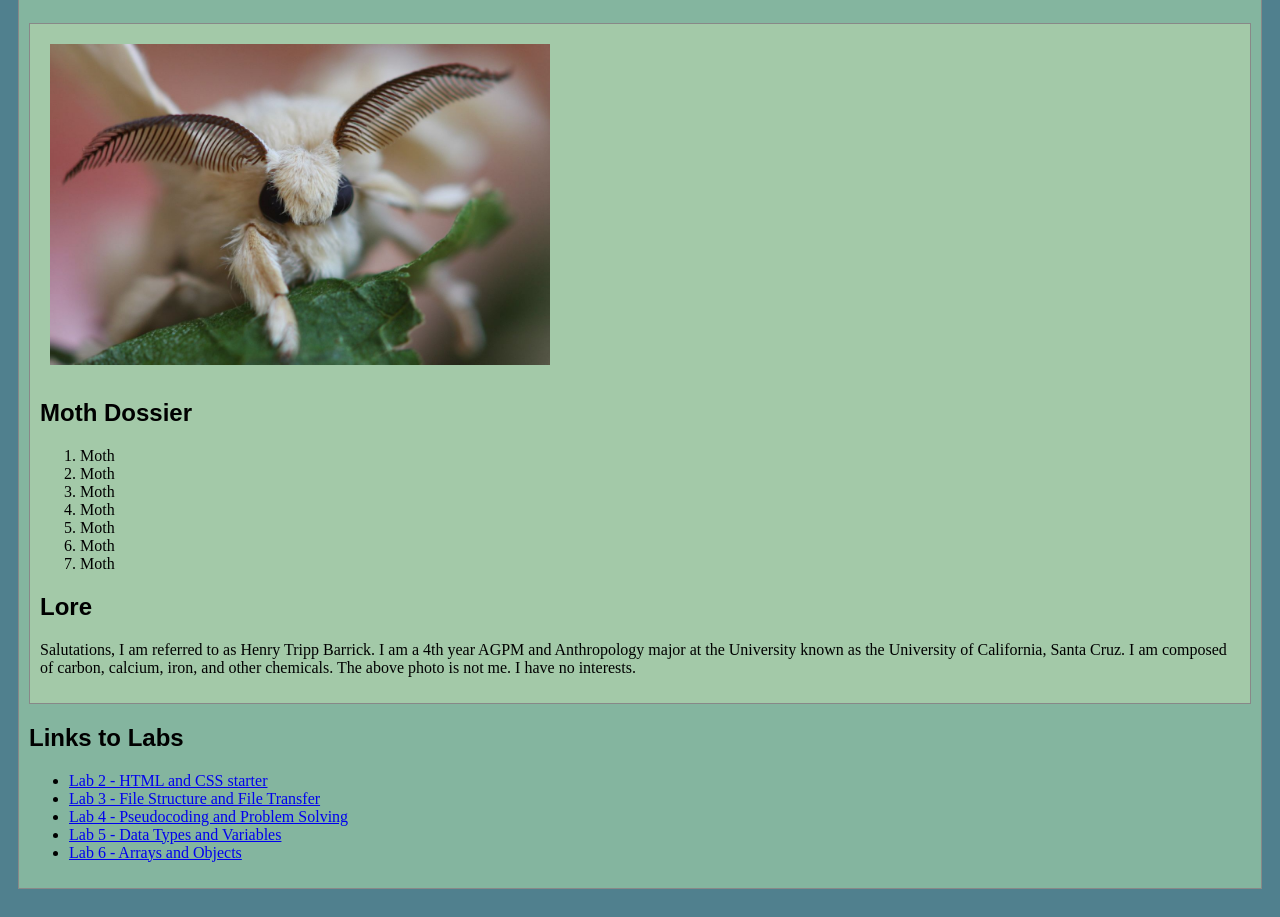
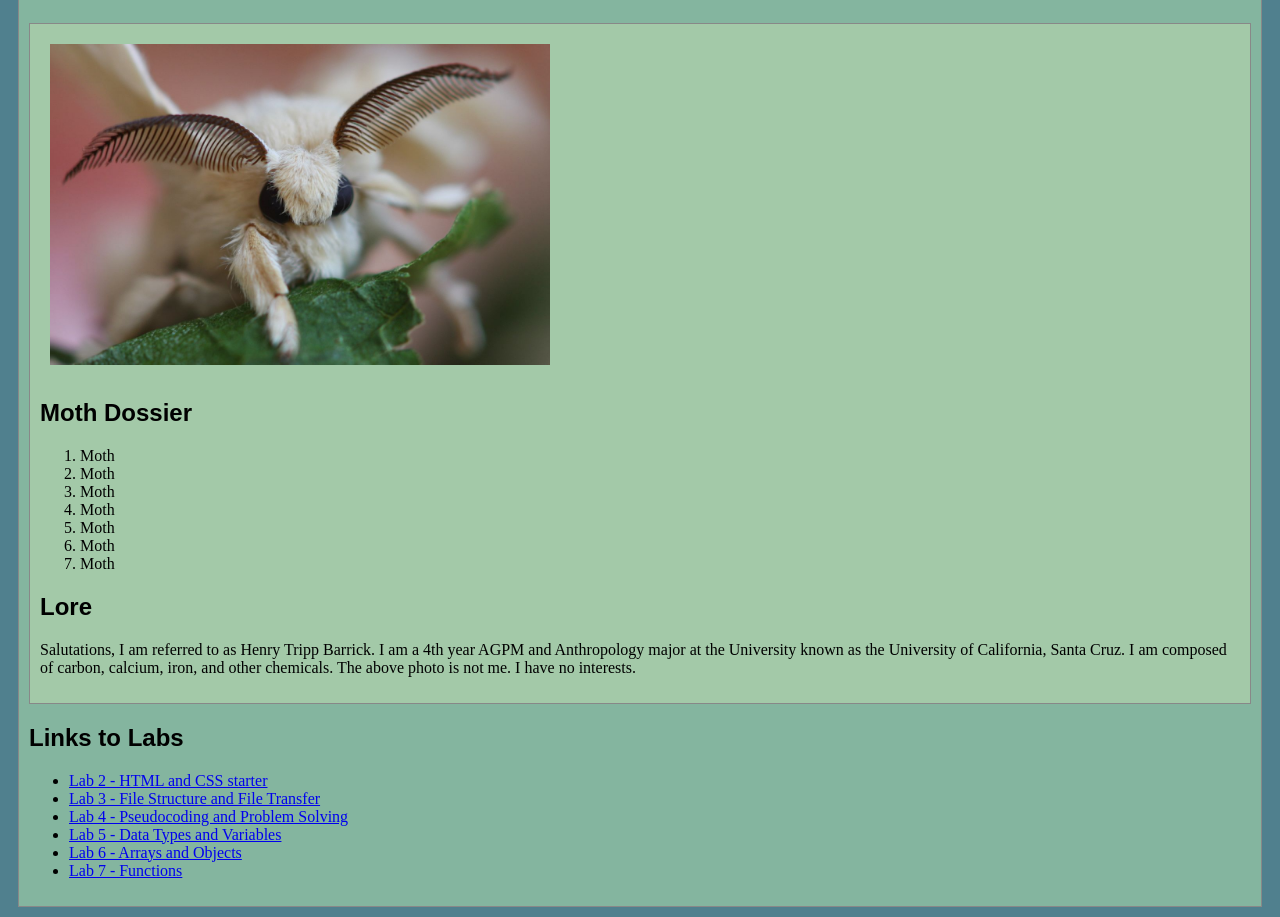
Before and after one commit to HenryBarrick/art101, a plain HTML site: page index.html in a window 1280 px wide. Shown: the part 88-1005 px from the top of the page. Drawn offline with Linux system fonts and the light colour scheme.

Commit message:
Added lab 7 link to homepage

```diff
--- a/index.html
+++ b/index.html
@@ -51,6 +51,7 @@
 			<li><a href="lab4/index.html">Lab 4 - Pseudocoding and Problem Solving</a></li>
 			<li><a href="lab5/index.html">Lab 5 - Data Types and Variables</a></li>
 			<li><a href="lab6/index.html">Lab 6 - Arrays and Objects</a></li>
+			<li><a href="lab7/index.html">Lab 7 - Functions</a></li>
 		</ul>
 	</nav>
 	</main>
```
